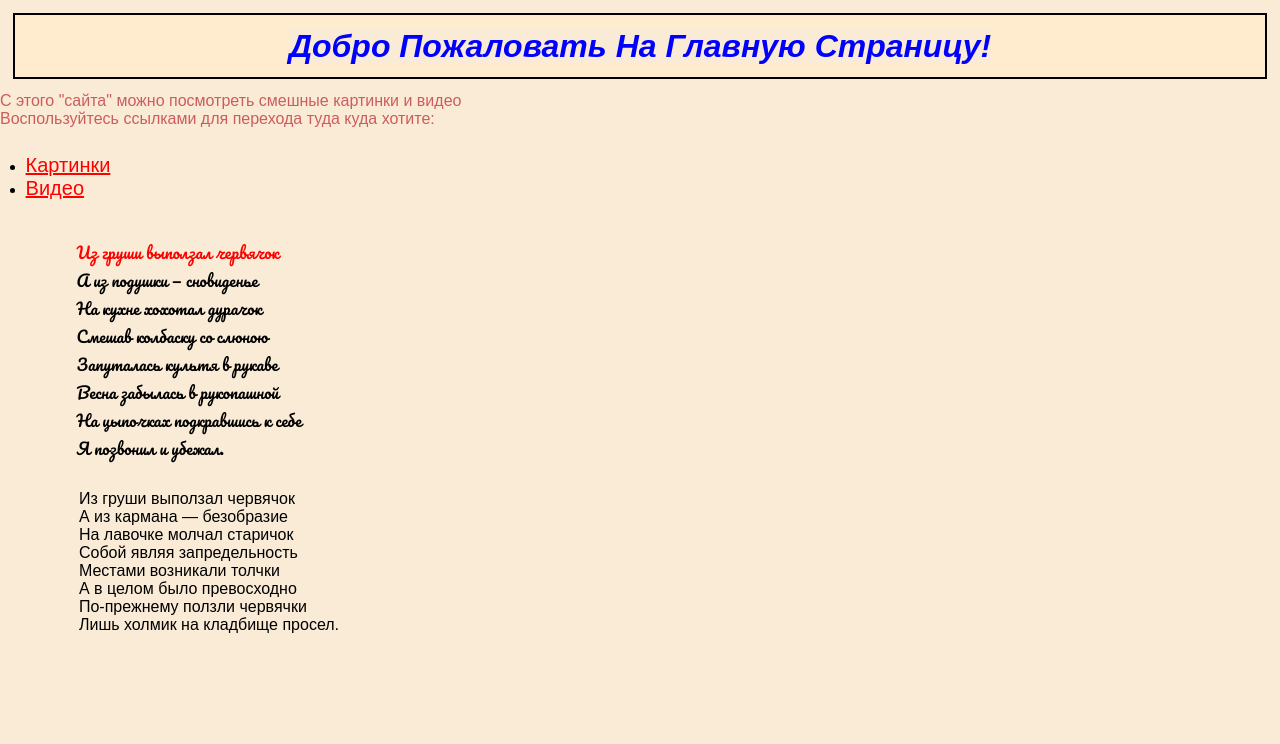
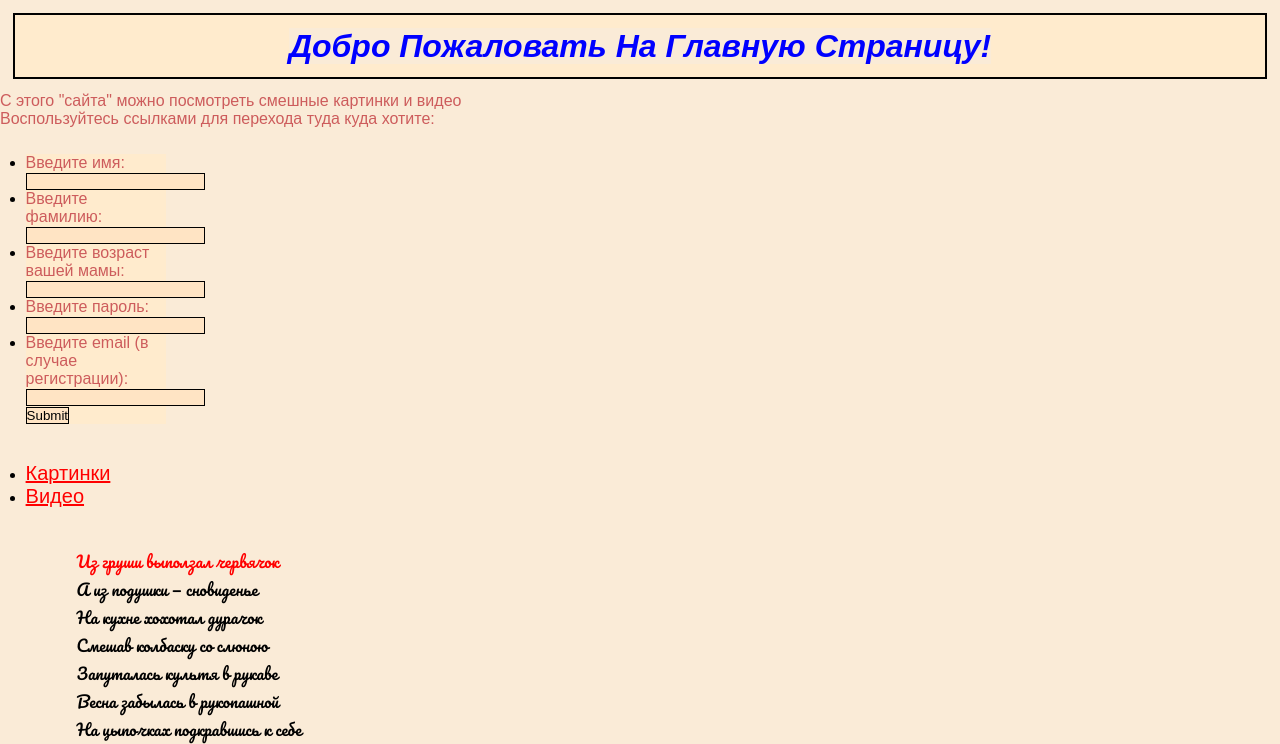
Before and after one commit to nedodelok/FirstWebApp, a Django app: page / in a window 1280 px wide. Shown: the top 744 px of the page. Before the commit the page ends 633 px from the top, so only its background shows below. Run offline with Django 4.2, Linux system fonts and the light colour scheme.

Commit message:
Ну я не совсем доделал, но насколько я понимаю этого должно быть достаточно для того чтоб ты начал

```diff
--- a/templates/main_page.html
+++ b/templates/main_page.html
@@ -15,6 +15,31 @@
 <body>
     <h1 class="PageTitle" style="color: blue;"><em><strong>Добро пожаловать на главную страницу!</strong></em></h1>
     <p>С этого "сайта" можно посмотреть смешные картинки и видео <br> Воспользуйтесь ссылками для перехода туда куда хотите:</p>
+        <form class="LoginForm" action="sdtovhncrwosnvtd.js">
+               <ul>
+                   <li>
+                       <p>Введите имя: </p>
+                       <input type="text" name="Name">
+                   </li>
+                   <li>
+                       <p>Введите фамилию: </p>
+                       <input type="text" name="Surname">
+                   </li>
+                   <li>
+                       <p>Введите возраст вашей мамы: </p>
+                       <input type="number" name="Age">
+                   </li>
+                   <li>
+                       <p>Введите пароль: </p>
+                       <input type="password" name="Password">
+                   </li>
+                   <li>
+                       <p>Введите email (в случае регистрации): </p>
+                       <input type="email" name="Email">
+                   </li>
+               </ul>
+                <p><input type="submit"></p>
+        </form>
     <div>
         <ul>
             <li><a href="./images_page.html">Картинки</a></li>
--- a/templates/style.css
+++ b/templates/style.css
@@ -83,3 +83,13 @@ body{
 .SubMenu li a{
     background: coral;
 }
+.LoginForm{
+    margin: 2% 87% 2% 2%;
+}
+.LoginForm * {
+    background: blanchedalmond;
+}
+.LoginForm input{
+    background: bisque;
+  border: 1px solid black;
+}
```
Also changed, not shown: templates/jsfile.js (deleted).
